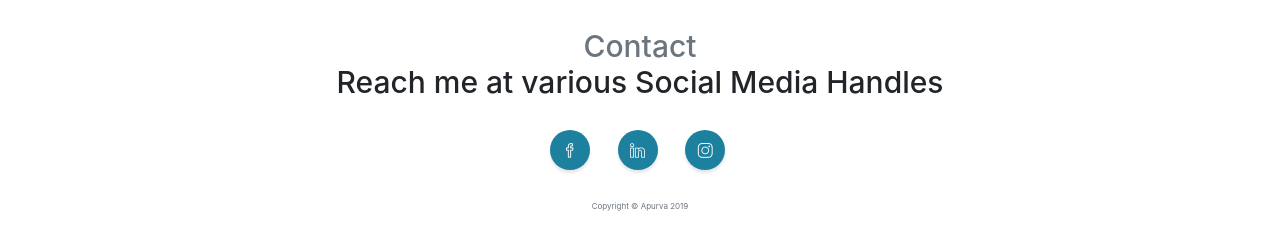
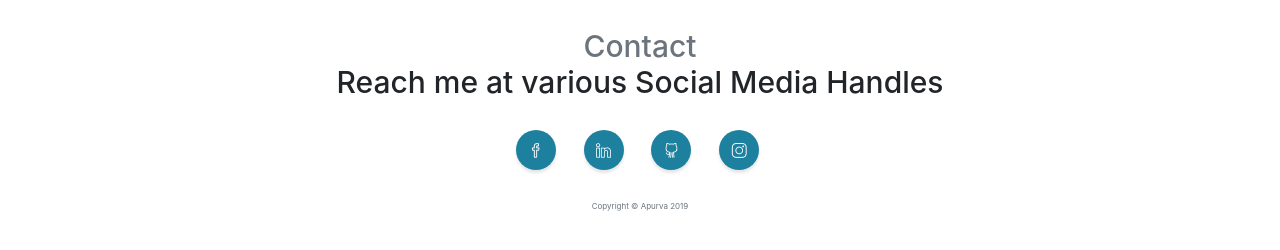
Before and after one commit to apurva345/ApurvaSaxena345.github.io, a website with bundled scripts: page index.html in a window 1280 px wide. Shown: the part 3640-3890 px from the top of the page. Built offline with nearby package versions, Linux system fonts and the light colour scheme.

Commit message:
finalised

```diff
--- a/index.html
+++ b/index.html
@@ -307,6 +307,12 @@
             <i class="icon-social-linkedin"></i>
           </a>
         </li>
+	      <li class="list-inline-item">
+          <a class="social-link rounded-circle text-white mr-3" href="https://github.com/apurva345">
+		  <i class="icon-social-github"></i>
+          </a>
+        </li>
+
 
 		<li class="list-inline-item">
 		  <a class ="social-link rounded-circle text-white" href="https://www.instagram.com/apurvasaxena345/">
```
